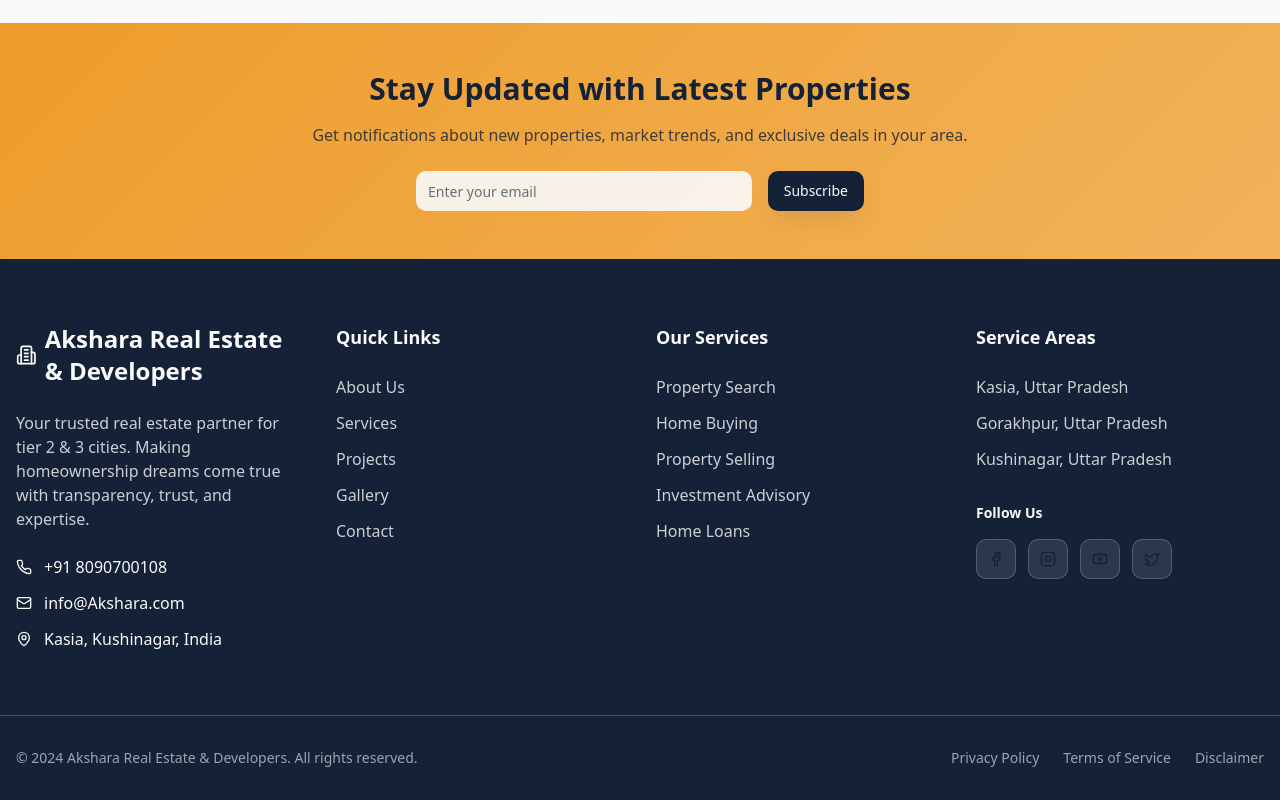
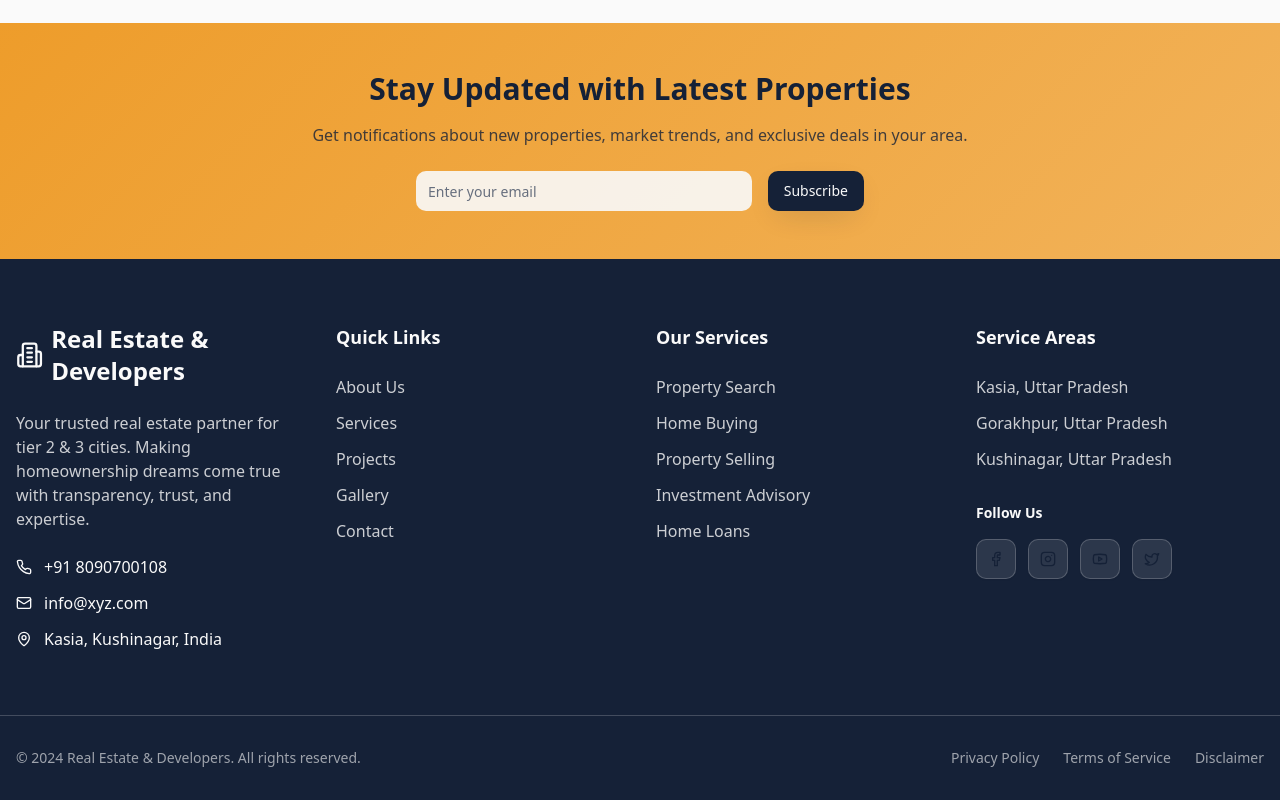
Before and after one commit to AkhilllYadav02/gram-ghar-connect, a React (Vite) app: page /about in a window 1280 px wide. Shown: the part 2068-2868 px from the top of the page. Built offline with nearby package versions, Linux system fonts and the light colour scheme.

Commit message:
Update Footer.tsx

```diff
--- a/src/components/Footer.tsx
+++ b/src/components/Footer.tsx
@@ -57,7 +57,7 @@ const Footer = () => {
           <div className="lg:col-span-1">
             <div className="flex items-center gap-2 mb-6">
               <Building2 className="h-8 w-8" />
-              <span className="text-2xl font-bold">Akshara Real Estate & Developers</span>
+              <span className="text-2xl font-bold">Real Estate & Developers</span>
             </div>
             <p className="text-primary-foreground/80 mb-6">
               Your trusted real estate partner for tier 2 & 3 cities. Making homeownership dreams come true with transparency, trust, and expertise.
@@ -69,7 +69,7 @@ const Footer = () => {
               </div>
               <div className="flex items-center gap-3">
                 <Mail className="h-4 w-4" />
-                <span>info@Akshara.com</span>
+                <span>info@xyz.com</span>
               </div>
               <div className="flex items-center gap-3">
                 <MapPin className="h-4 w-4" />
@@ -151,7 +151,7 @@ const Footer = () => {
         <div className="container mx-auto px-4">
           <div className="flex flex-col md:flex-row justify-between items-center gap-4">
             <p className="text-primary-foreground/60 text-sm">
-              © 2024 Akshara Real Estate & Developers. All rights reserved.
+              © 2024 Real Estate & Developers. All rights reserved.
             </p>
             <div className="flex gap-6 text-sm">
               <a href="/privacy" className="text-primary-foreground/60 hover:text-secondary transition-colors">
```
